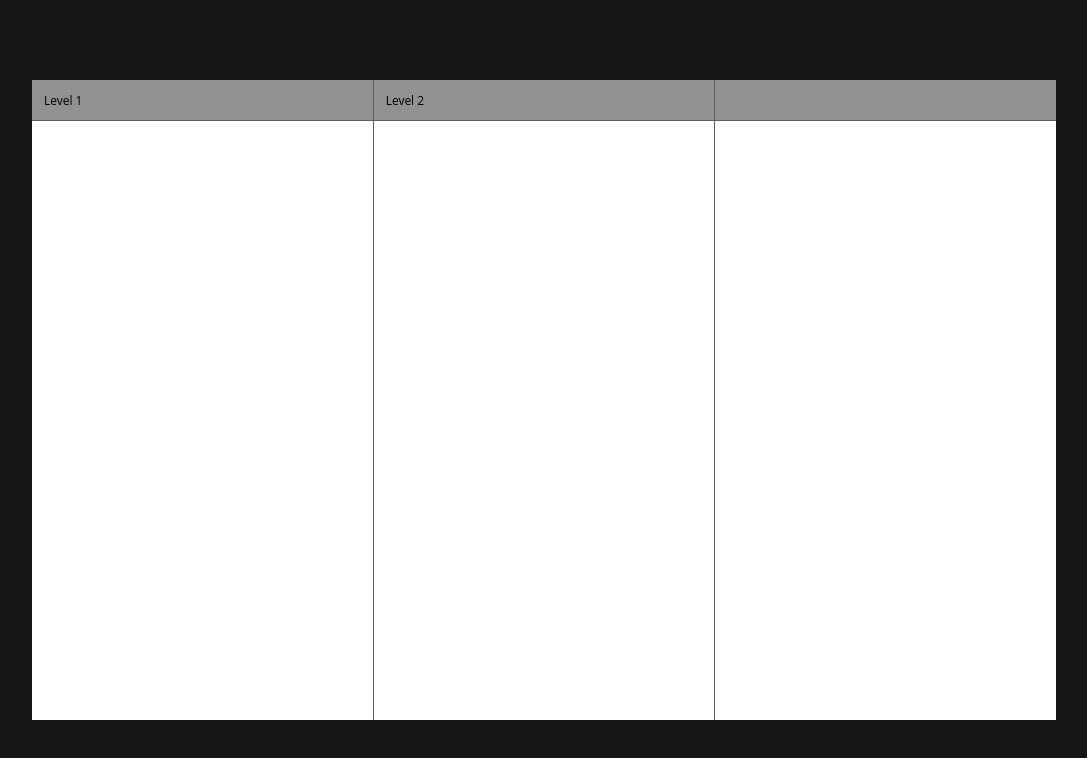
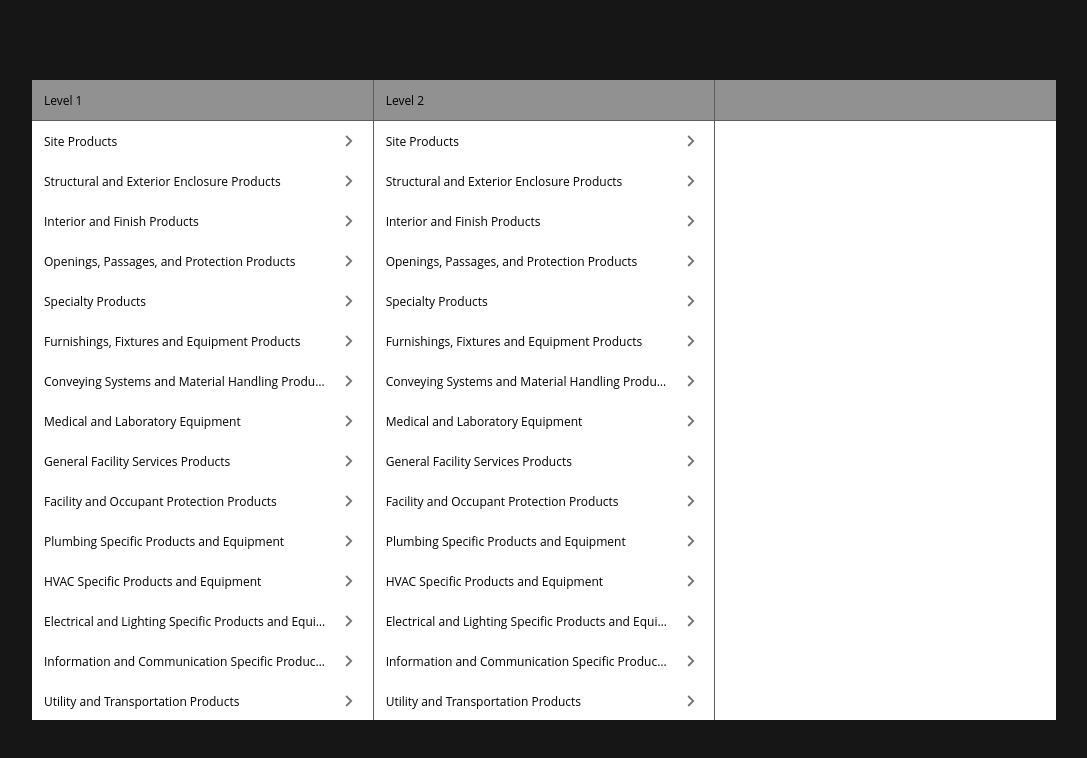
Before and after one commit to zmm2025/react-testing-app, a React (Create React App) app: page / in a window 1280 px wide. Shown: the top 758 px of the page, without its empty margins (96-1183 px from the left). Built offline with nearby package versions, Linux system fonts and the light colour scheme.

Commit message:
map classes to cells, fix/refactor conditional rendering

```diff
--- a/src/components/ClassSelectorV2/ClassSelectorV2.css
+++ b/src/components/ClassSelectorV2/ClassSelectorV2.css
@@ -110,7 +110,7 @@ div.cell {
         white-space: nowrap;
     }
 
-    svg.chevron {
+    svg.cell-chevron {
         /* Layout */
         display: block;
         margin-right: 12px;
--- a/src/components/ClassSelectorV2/ClassSelectorV2.js
+++ b/src/components/ClassSelectorV2/ClassSelectorV2.js
@@ -1,5 +1,6 @@
 import { createContext, useContext } from "react";
 import level1Classes from "../../data/classes.json";
+import { ReactComponent as RightChevron } from "../../images/chevron_right.svg";
 import "./ClassSelectorV2.css";
 
 const SelectedClassesContext = createContext([]);
@@ -71,11 +72,15 @@ function Divider({ orientation }) {
 
 function HeaderCell({ levelNum = null }) {
     const cellCSSClass = "header-cell";
-    const headerText = levelNum ? <p>{`Level ${levelNum}`}</p> : "";
+    const levelIsDefined = levelNum !== null;
 
     return (
         <div className={cellCSSClass}>
-            {headerText}
+            {levelIsDefined ? (
+                <p>{`Level ${levelNum}`}</p>
+            ) : (
+                null
+            )}
         </div>
     )
 }
@@ -98,7 +103,7 @@ function ColumnBody({ levelNum }) {
     return (
         <div className={bodyCSSClass}>
             {levelClassEntries.map(([name, children], index) => {
-                const hasChildren = children.length > 0;
+                const hasChildren = Object.keys(children).length > 0;
                 return (
                     <Cell key={index} cellClassName={name} hasChildren={hasChildren} />
                 )
@@ -108,10 +113,18 @@ function ColumnBody({ levelNum }) {
 }
 
 function Cell({ cellClassName, hasChildren }) {
-    // const cellCSSClass = `cell ${isSelected ? "selected" : "unselected"}`;
-    const cellCSSClass = "cell";
+    const selectedClasses = useContext(SelectedClassesContext);
+    const isSelected = selectedClasses.includes(cellClassName);
+    const cellCSSClass = `cell ${isSelected ? "selected" : "unselected"}`;
 
     return (
-        <div className={cellCSSClass} />
+        <div className={cellCSSClass}>
+            <p className="cell-text">{cellClassName}</p>
+            {hasChildren ? (
+                <RightChevron className="cell-chevron" />
+            ) : (
+                null
+            )}
+        </div>
     )
 }
```
